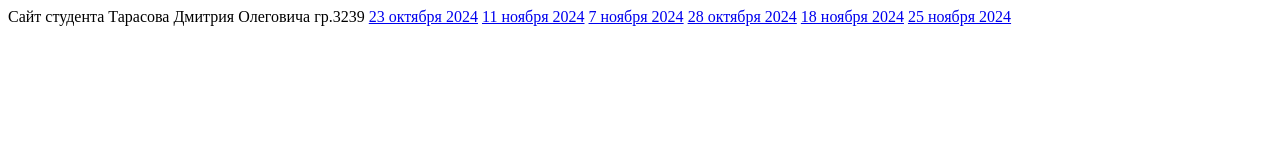
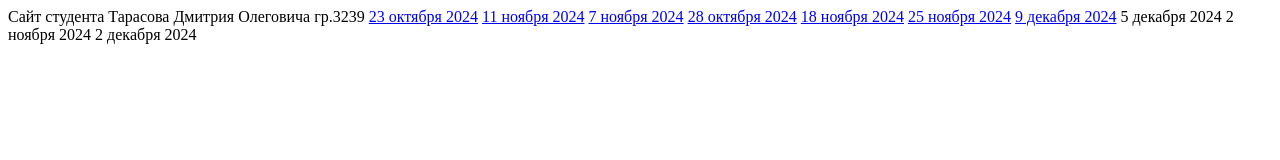
Before and after one commit to BerBeriska/BerBeriska.github.io, a plain HTML site: page index.html in a window 1280 px wide. Drawn offline with Linux system fonts and the light colour scheme.

Commit message:
Update index.html

```diff
--- a/index.html
+++ b/index.html
@@ -11,7 +11,11 @@
     <a href="11nov24.html"> 11 ноября 2024</a>
     <a href="07nov24.html"> 7 ноября 2024</a>
     <a href="28oct24.html"> 28 октября 2024</a>
-     <a href="18nov24.html"> 18 ноября 2024</a>
+    <a href="18nov24.html"> 18 ноября 2024</a>
     <a href="25nov24.html"> 25 ноября 2024</a>
+    <a href="09dec24.html"> 9 декабря 2024</a
+    <a href="05dec24.html"> 5 декабря 2024</a
+    <a href="02nov24.html"> 2 ноября 2024</a
+    <a href="02dec24.html"> 2 декабря 2024</a
 </body>
 </html>
```
